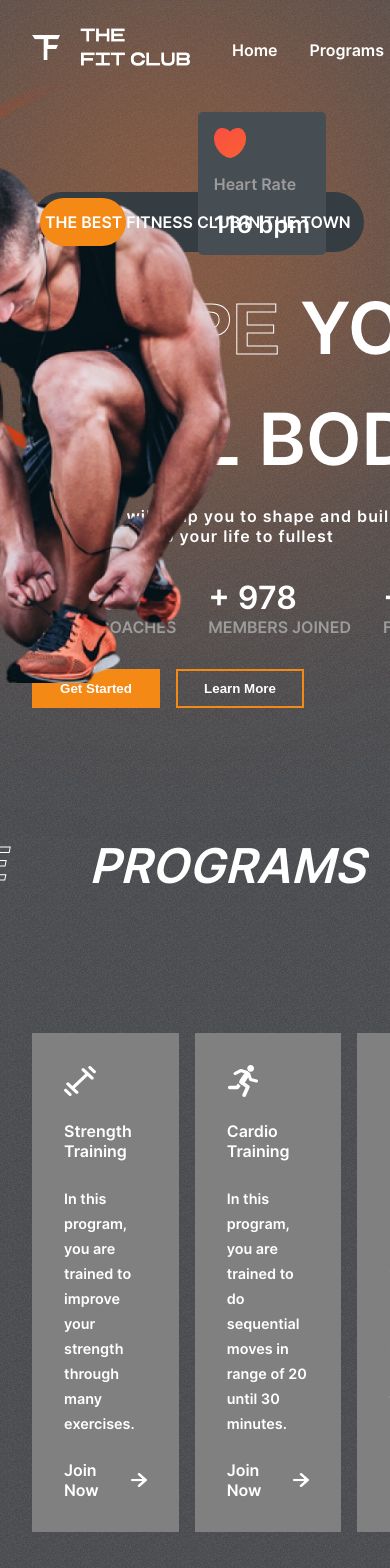
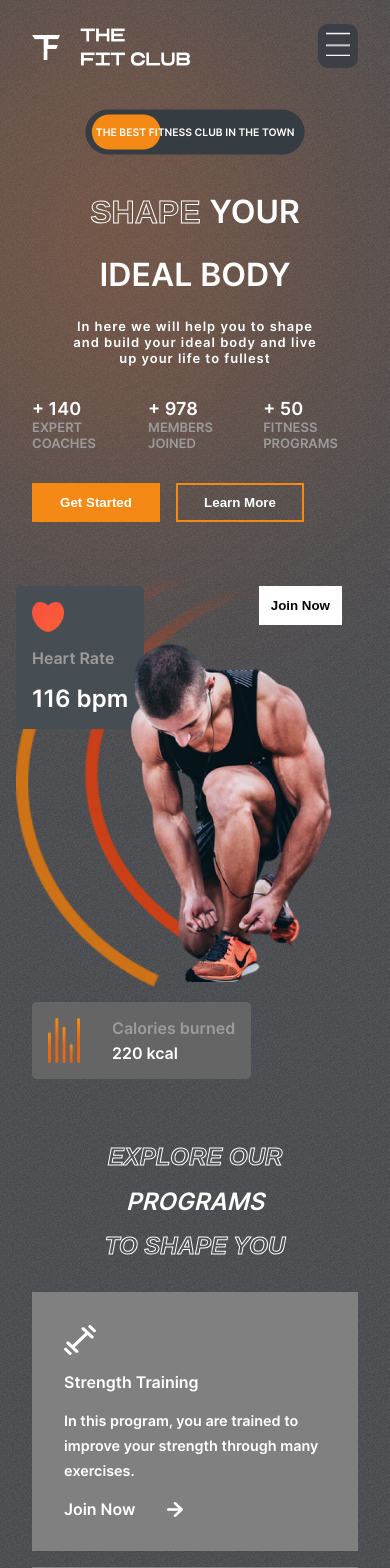
Before and after one commit to Morkovich121/GymWebsite, a React (Create React App) app in the folder gym/: page / in a window 390 px wide. Shown: the top 1568 px of the page. Built offline with nearby package versions, Linux system fonts and the light colour scheme.

Commit message:
Finished GymWebsite project

```diff
--- a/gym/src/components/Connect/Connect.css
+++ b/gym/src/components/Connect/Connect.css
@@ -54,3 +54,16 @@
 .email>input::placeholder{
     color:var(--lightgray)
 }
+
+@media screen and (max-width:768px) {
+    .connect{
+        flex-direction: column;
+        gap:1rem;
+    }
+    .left-c{
+        font-size: xx-large;
+    }
+    .right-c{
+        padding: 2rem;
+    }
+}
--- a/gym/src/components/Header/Header.css
+++ b/gym/src/components/Header/Header.css
@@ -19,3 +19,23 @@
     cursor: pointer;
     color:var(--orange);
 }
+
+a{
+    text-decoration: none;
+    color:white;
+}
+
+@media screen and (max-width:768px) {
+    .header>:nth-child(2){
+        position: fixed;
+        right: 2rem;
+        z-index: 99;
+    }
+
+    .header-menu{
+        flex-direction: column;
+        background-color: var(--appColor);
+        padding: 2rem;
+        font-size: small;
+    }
+}
--- a/gym/src/components/Header/Header.jsx
+++ b/gym/src/components/Header/Header.jsx
@@ -1,19 +1,34 @@
-import React from 'react'
+import React, { useState } from 'react'
 import './Header.css'
 import Logo from '../../assets/logo.png'
+import Bars from '../../assets/bars.png'
 
 const Header = () => {
+
+    const mobile = document.documentElement.clientWidth <= 768 ? true : false;
+    const [menuOpened, setMenuOpened] = useState(false);
+
     return (
         <div className="header">
 
             <img src={Logo} alt="" className='logo'></img>
-            <ul className='header-menu'>
-                <li>Home</li>
-                <li>Programs</li>
-                <li>Why us</li>
-                <li>Plans</li>
-                <li>Testimonials</li>
-            </ul>
+            {(menuOpened === false && mobile === true) ? (
+                <div
+                    style={{
+                        backgroundColor: 'var(--appColor)',
+                        padding: '0.5rem', borderRadius: '10px',
+                        cursor: 'pointer'
+                    }}
+
+                    onClick={() => setMenuOpened(true)}
+                ><img src={Bars} alt="" style={{ width: '1.5rem', height: '1.5rem' }} /></div>
+            ) : <ul className='header-menu'>
+                <li onClick={() => setMenuOpened(false)}><a href='#hero'>Home</a></li>
+                <li onClick={() => setMenuOpened(false)}><a href='#programs'>Programs</a></li>
+                <li onClick={() => setMenuOpened(false)}><a href='#reasons'>Why us</a></li>
+                <li onClick={() => setMenuOpened(false)}><a href='#plans'>Plans</a></li>
+                <li onClick={() => setMenuOpened(false)}><a href='#testimonials'>Testimonials</a></li>
+            </ul>};
 
         </div>
     )
--- a/gym/src/components/Hero/Hero.css
+++ b/gym/src/components/Hero/Hero.css
@@ -50,7 +50,7 @@
     display: flex;
     flex-direction: column;
     font-size: 4.5rem;
-    font-weight:bold;
+    font-weight: bold;
     gap: 1.5rem;
     text-overflow: inherit;
     text-transform: uppercase;
@@ -103,56 +103,56 @@
     border: 2px solid var(--orange);
 }
 
-.right-h-info{
-    display:flex;
+.right-h-info {
+    display: flex;
     justify-content: flex-end;
     margin-top: 2rem;
     margin-right: 3rem;
 }
 
-.heart-rate>img{
-    width:2rem;
+.heart-rate>img {
+    width: 2rem;
 }
 
-.heart-rate{
+.heart-rate {
     display: flex;
-    width:fit-content;
+    width: fit-content;
     position: absolute;
-    gap:1rem;
-    right:4rem;
-    top:7rem;
+    gap: 1rem;
+    right: 4rem;
+    top: 7rem;
     flex-direction: column;
     background-color: var(--darkGrey);
     padding: 1rem;
     border-radius: 0.3rem;
 }
 
-.heart-rate>span:nth-of-type(1){
+.heart-rate>span:nth-of-type(1) {
     color: var(--gray);
 }
 
-.heart-rate>span:nth-of-type(2){
+.heart-rate>span:nth-of-type(2) {
     color: #fff;
     font-size: 1.5rem;
 }
 
-.hero-image{
-    width:23rem;
+.hero-image {
+    width: 23rem;
     position: absolute;
-    right:8rem;
-    top:10rem;
+    right: 8rem;
+    top: 10rem;
 }
 
-.hero-back-image{
+.hero-back-image {
     position: absolute;
-    right:20rem;
+    right: 20rem;
     top: 4rem;
     width: 15rem;
     z-index: -1;
 }
 
-.calories{
-    display:flex;
+.calories {
+    display: flex;
     background-color: var(--caloryCard);
     border-radius: 0.3rem;
     padding: 1rem;
@@ -160,36 +160,112 @@
     position: absolute;
     right: 28rem;
     top: 32rem;
-    gap:2rem;
+    gap: 2rem;
 }
 
-.calories>img{
-    width:3rem;
+.calories>img {
+    width: 3rem;
 }
 
-.calories-info{
-    display:flex;
+.calories-info {
+    display: flex;
     flex-direction: column;
     justify-content: space-between;
 }
 
-.calories-info>span:nth-of-type(1){
+.calories-info>span:nth-of-type(1) {
     color: var(--gray);
 }
 
 
-.calories-info>span:nth-of-type(2){
+.calories-info>span:nth-of-type(2) {
     color: #fff;
     font-size: 1.5rem;
 }
 
-.hero-blur{
+.hero-blur {
     width: 22rem;
     height: 30rem;
-    left:0;
+    left: 0;
 }
 
-a{
+a {
     text-decoration: none;
-    color:black;
+    color: black;
 }
+
+@media screen and (max-width:768px) {
+    .hero {
+        flex-direction: column;
+    }
+
+    .hero-blur {
+        width: 14rem;
+    }
+
+    .the-best-part {
+        margin-top: 0;
+        font-size: small;
+        align-self: center;
+        transform: scale(0.8);
+    }
+
+    .ideal-body {
+        font-size: xx-large;
+        align-items: center;
+    }
+
+    .ideal-body>div:nth-of-type(3) {
+        font-size: small;
+        font-weight: 200;
+        letter-spacing: 1px;
+        text-align: center;
+    }
+    .gym-info{
+        justify-content: center;
+    }
+    .gym-info>div>span:nth-of-type(1) {
+        font-size: large;
+    }
+    .gym-info>div>span:nth-of-type(2) {
+        font-size: small;
+    }
+    .right-h{
+        position: relative;
+        background-color: transparent;
+    }
+
+    .heart-rate{
+        left:1rem;
+        top:2rem;
+    }
+    .calories{
+        position: relative;
+        top:2rem;
+        left:2rem;
+    }
+
+    .calories>img{
+        width:2rem;
+    }
+
+    .calories>div>:nth-child(2){
+        color:white;
+        font-size: 1rem;
+    }
+
+    .hero-image{
+        position: relative;
+        width:15rem;
+        left:7rem;
+        top:1rem;
+        align-self: center;
+    }
+
+    .hero-back-image{
+        position: absolute;
+        width: 15rem;
+        left:1rem;
+        top:1rem;
+    }
+}
--- a/gym/src/components/Hero/Hero.js
+++ b/gym/src/components/Hero/Hero.jsx
@@ -1,4 +1,4 @@
-import React, {useState} from 'react';
+import React from 'react';
 import './Hero.css';
 import Header from '../Header/Header';
 import Heart from '../../assets/heart.png';
@@ -8,10 +8,8 @@ import Calories from '../../assets/calories.png';
 
 const Hero = () => {
 
-    const [transition] = useState({ type: 'spring', duration: 3 })
-
     return (
-        <div className="hero">
+        <div className="hero" id="hero">
             <div className="blur hero-blur"></div>
             <div className="left-h">
                 <Header />
--- a/gym/src/components/Plans/Plans.css
+++ b/gym/src/components/Plans/Plans.css
@@ -1,13 +1,3 @@
-.plans-header {
-    color: #fff;
-    display: flex;
-    font-size: 3rem;
-    font-style: italic;
-    font-weight: bold;
-    gap: 2rem;
-    justify-content: center;
-    text-transform: uppercase;
-}
 
 .plans {
     display: flex;
@@ -98,3 +88,16 @@
     top:7rem;
     right:4rem;
 }
+
+@media screen and (max-width:768px) {
+    .mr{
+        margin-top: 2rem;
+    }
+    .plans-categories{
+        flex-direction: column;
+        align-items: center;
+    }
+    .plans-categories>:nth-child(2){
+        transform: none;
+    }
+}
--- a/gym/src/components/Plans/Plans.jsx
+++ b/gym/src/components/Plans/Plans.jsx
@@ -1,15 +1,14 @@
 import React from 'react'
 import './Plans.css'
 import { plansData } from '../../data/plansData'
-import RightArrow from '../../assets/rightArrow.png'
 import whiteTick from '../../assets/whiteTick.png'
 
 const Plans = () => {
     return (
-        <div className="plans">
+        <div className="plans" id="plans">
             <div className="blur plans-blur"></div>
             <div className="blur plans-blur"></div>
-            <div className="plans-header">
+            <div className="programs-header mr">
                 <span className="empty-text">ready to start</span>
                 <span className="programs-intro">your journey</span>
                 <span className="empty-text">now withus</span>
--- a/gym/src/components/Programs/Programs.css
+++ b/gym/src/components/Programs/Programs.css
@@ -62,3 +62,16 @@
 .join-now>img{
     width:1rem;
 }
+
+@media screen and (max-width:768px) {
+    .programs-header{
+        flex-direction: column;
+        font-size: x-large;
+        gap:1rem;
+        align-items: center;
+    }
+
+    .programs-categories{
+        flex-direction: column;
+    }
+}
--- a/gym/src/components/Programs/Programs.jsx
+++ b/gym/src/components/Programs/Programs.jsx
@@ -5,7 +5,7 @@ import RightArrow from '../../assets/rightArrow.png'
 
 const Programs = () => {
     return (
-        <div className="programs">
+        <div className="programs" id="programs">
             <div className="programs-header">
                 <span className="empty-text">Explore our</span>
                 <span className="programs-intro">Programs</span>
--- a/gym/src/components/Reasons/Reasons.css
+++ b/gym/src/components/Reasons/Reasons.css
@@ -105,3 +105,29 @@
 .partners>img{
     width:2.5rem;
 }
+
+@media screen and (max-width:768px) {
+    .reasons{
+        flex-direction: column;
+    }
+    .left-r{
+        grid-auto-rows:auto;
+        overflow: hidden;
+    }
+
+    .left-r>:nth-child(1){
+        width: 6rem;
+        height: 17rem;
+    }
+    .left-r>:nth-child(2){
+        width: 15rem;
+        height: 10rem;
+    }
+    .left-r>:nth-child(3){
+        width: 7rem;
+    }
+    .left-r>:nth-child(4){
+        width: 7rem;
+        height: 6rem;
+    }
+}
--- a/gym/src/components/Testimonials/Testimonials.css
+++ b/gym/src/components/Testimonials/Testimonials.css
@@ -90,3 +90,42 @@
     height: 20rem;
     z-index: 2;
 }
+
+@media screen and (max-width:768px) {
+    .testimonials{
+        flex-direction: column;
+        gap:2rem;
+    }
+
+    .left-part>:nth-child(2), .left-part>:nth-child(3){
+        font-size: xx-large;
+    }
+
+    .right-part{
+        display:flex;
+        flex-direction: column;
+        align-items: center;
+        justify-content: center;
+        gap:2rem;
+    }
+
+    .right-part>:nth-child(1),.right-part>:nth-child(2){
+        display:none;
+        position: relative;
+    }
+
+    .right-part>img{
+        top:0;
+        right: 0;
+        position: relative;
+        align-self: center;
+    }
+
+    .right-part>.arrows{
+        display:flex;
+        position: relative;
+        bottom: 0;
+        left:0;
+
+    }
+}
--- a/gym/src/components/Testimonials/Testimonials.jsx
+++ b/gym/src/components/Testimonials/Testimonials.jsx
@@ -11,7 +11,7 @@ const Testimonials = () => {
     const tLength = testimonialsData.length;
 
     return (
-        <div className='testimonials'>
+        <div className='testimonials' id="testimonials">
             <div className="left-part">
                 <span>testimonials</span>
                 <span className="empty-text">WHAT THEY</span>
```
